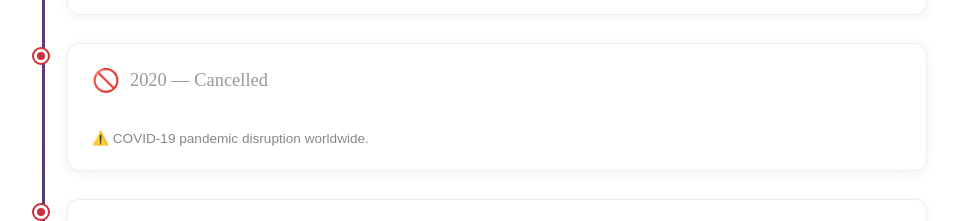
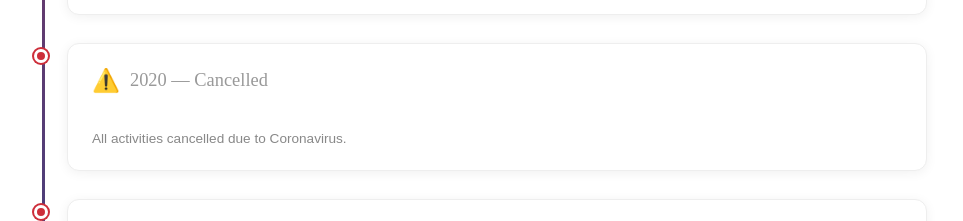
Before and after one commit to willfadeneva/WAHS, a Next.js app: page /1/past-congresses in a window 1280 px wide. Shown: the part 1440-1661 px from the top of the page, without its empty margins (163-1126 px from the left). Built offline with nearby package versions, Linux system fonts and the light colour scheme.

Commit message:
Update 2020 cancelled text

```diff
--- a/src/app/[year]/past-congresses/page.tsx
+++ b/src/app/[year]/past-congresses/page.tsx
@@ -12,7 +12,7 @@ const congresses = [
   { num: 5, year: 2017, location: 'Seoul, South Korea', venue: 'University of Seoul', flag: '🇰🇷' },
   { num: 6, year: 2018, location: 'Osaka, Japan', venue: 'Kansai Gaidai University', flag: '🇯🇵' },
   { num: 7, year: 2019, location: 'Jerusalem, Israel', venue: 'Hebrew University of Jerusalem', flag: '🇮🇱' },
-  { num: 0, year: 2020, location: 'Cancelled', note: '⚠️ COVID-19 pandemic disruption worldwide.', flag: '🚫', cancelled: true },
+  { num: 0, year: 2020, location: 'Cancelled', note: 'All activities cancelled due to Coronavirus.', flag: '⚠️', cancelled: true },
   { num: 8, year: 2021, location: 'Oxford, United Kingdom (Online)', venue: 'Kellogg College, University of Oxford', note: 'Theme: Coronavirus and Pop Culture — Examined pandemic media consumption, digital fandom, and streaming growth.', flag: '🇬🇧' },
   { num: 9, year: 2022, location: 'Seoul, South Korea', venue: 'National Library of Korea', flag: '🇰🇷', link: '/2022' },
   { num: 10, year: 2023, location: 'Paris, France', venue: 'M Social Hotel Paris', flag: '🇫🇷' },
```
